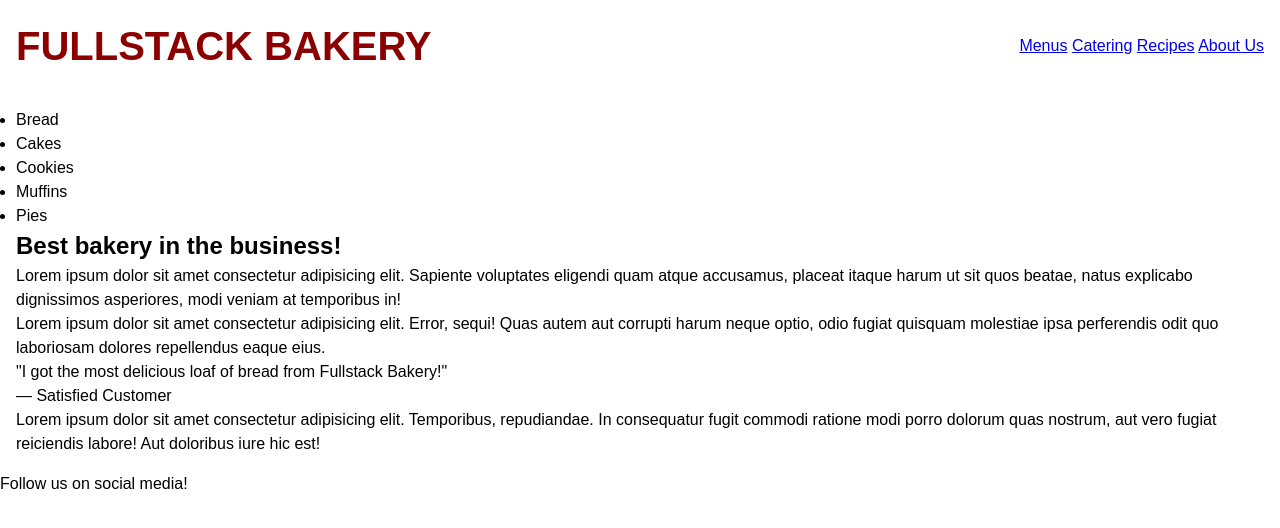
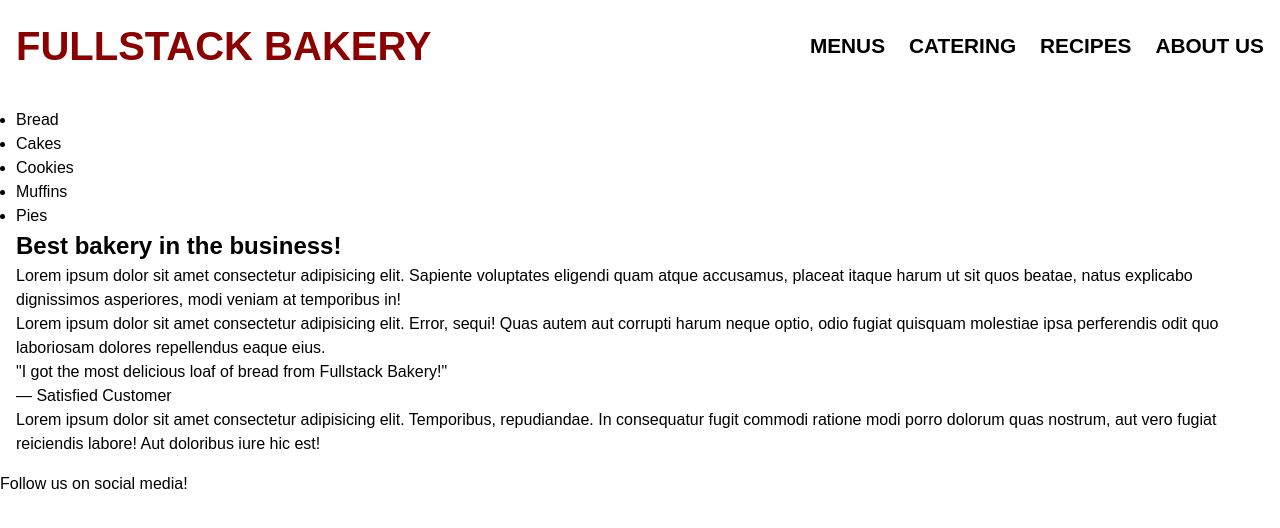
Before and after one commit to ashashlin/Unit1.FullstackBakery, a plain HTML site: page index.html in a window 1280 px wide. Drawn offline with Linux system fonts and the light colour scheme.

Commit message:
make nav a flexbox

```diff
--- a/index.css
+++ b/index.css
@@ -79,11 +79,23 @@ header {
   display: flex;
   justify-content: space-between;
   align-items: center;
+  text-transform: uppercase;
+  font-weight: 700;
+}
+
+nav {
+  display: flex;
+  align-items: center;
+  gap: 1.5rem;
+}
+
+nav a {
+  font-size: 1.3rem;
+  text-decoration: none;
+  color: inherit;
 }
 
 .brand {
-  font-weight: 700;
   font-size: 2.5rem;
-  text-transform: uppercase;
   color: darkred;
 }
```
